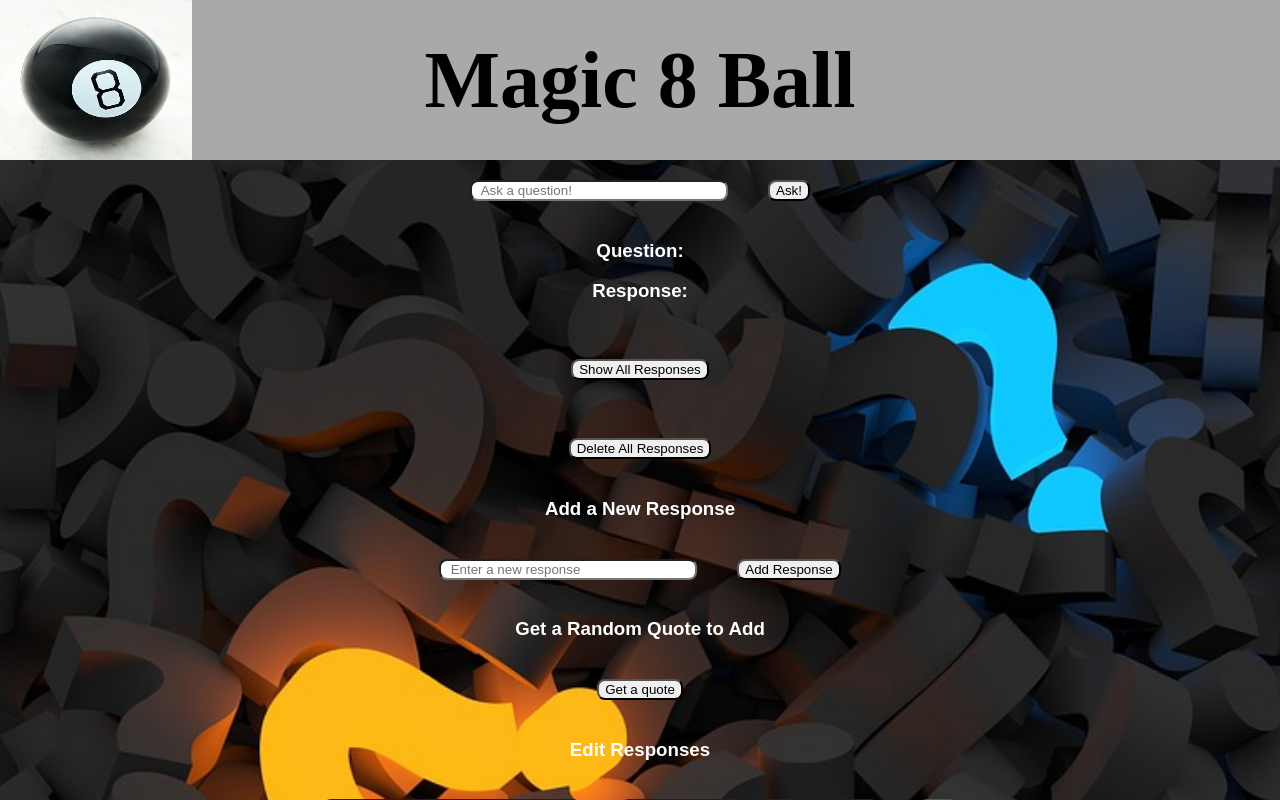
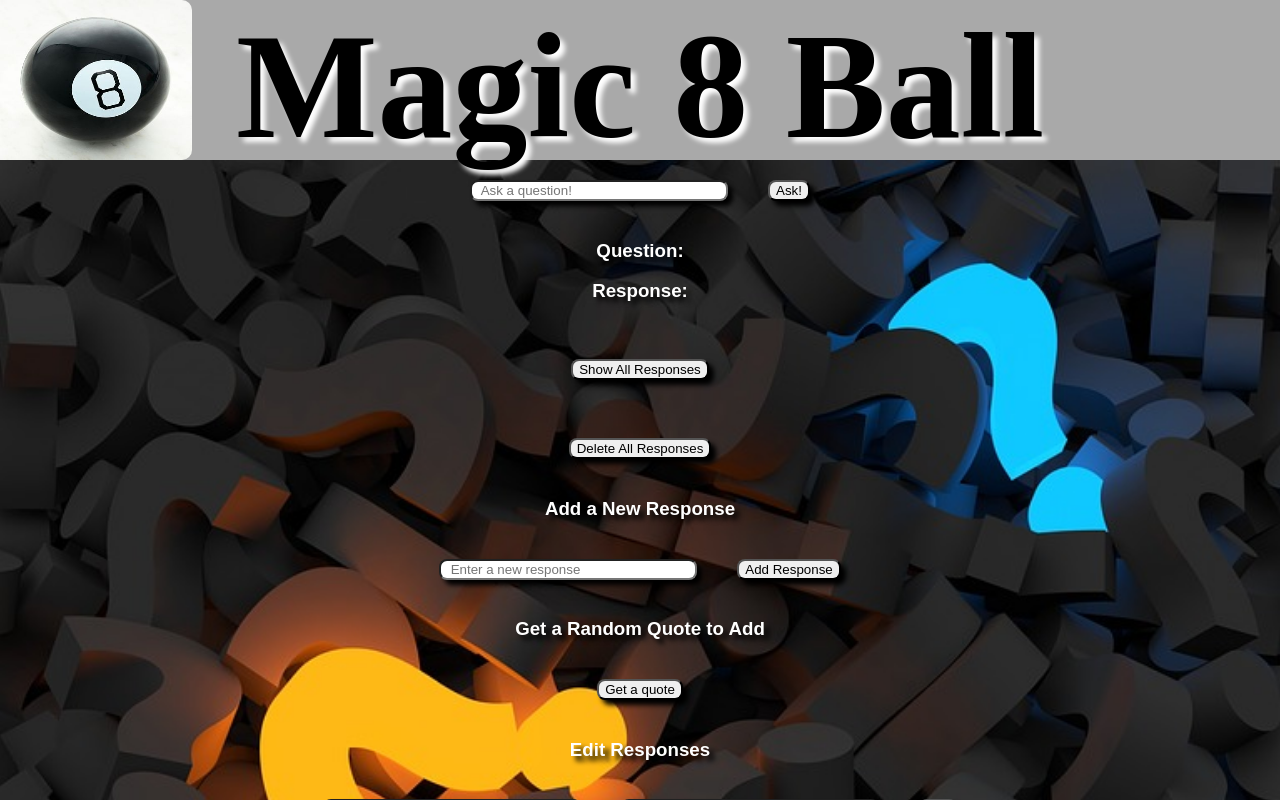
Before and after one commit to jacobjburton/nodb-project, a React (Create React App) app: page / in a window 1280 px wide. Shown: the top 800 px of the page. Built offline with nearby package versions, Linux system fonts and the light colour scheme; a web font is replaced by a local one.

Commit message:
More finetuning - styling changes

```diff
--- a/src/App.css
+++ b/src/App.css
@@ -26,13 +26,10 @@
   color: white;
 }
 
-/* footer
+.Response_list_parent
 {
-  position: fixed;
-  bottom: 0px;
-  height: 10vh;
-  width: 100vw;
-} */
+  text-shadow: 5px 5px 10px black;
+}
 
 .Title_parent
 {
@@ -46,13 +43,20 @@
 {
   height: 100%;
   width: 15vw;
+  border-radius: 0px 10px 10px 0px;
+}
+
+h3
+{
+  text-shadow: 5px 5px 5px black;
 }
 
 .Title
 {
   margin: auto;
   /* position: relative; */
-  font-size: 80px;
+  font-size: 150px;
+  text-shadow: 5px 5px 5px white;
 }
 
 .Question_input
@@ -103,10 +107,12 @@ input
   margin: 20px;
   width: 250px;
   border-radius: 8px;
+  box-shadow: 5px 5px 5px black;
 }
 
 button
 {
   margin: 20px;
   border-radius: 8px;
+  box-shadow: 5px 5px 5px black;
 }
--- a/src/Responses.js
+++ b/src/Responses.js
@@ -1,6 +1,6 @@
 import React, { Component } from 'react';
 import axios from 'axios';
-
+//const decodeUriComponent = require('decode-uri-component');
 
 class Responses extends Component
 {
```
Also changed, not shown: 1 other file (tests, documents, lock files or other folders).
